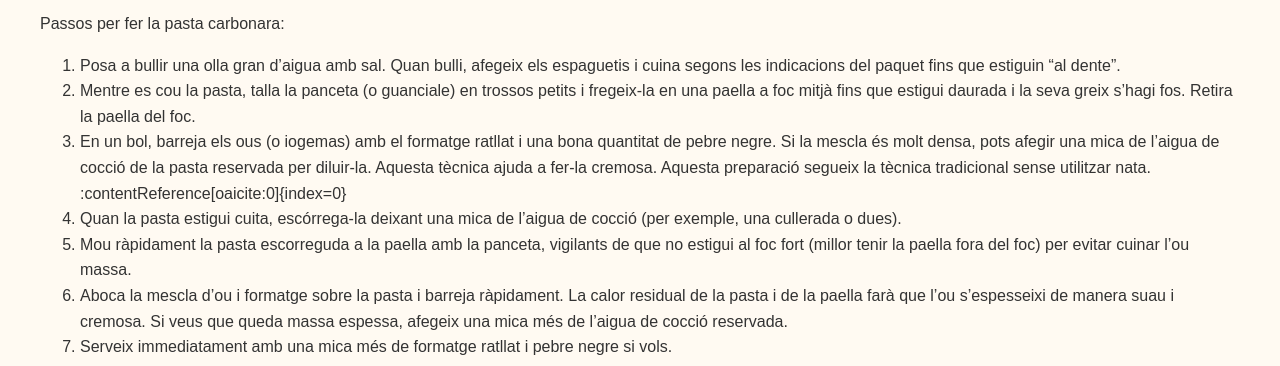
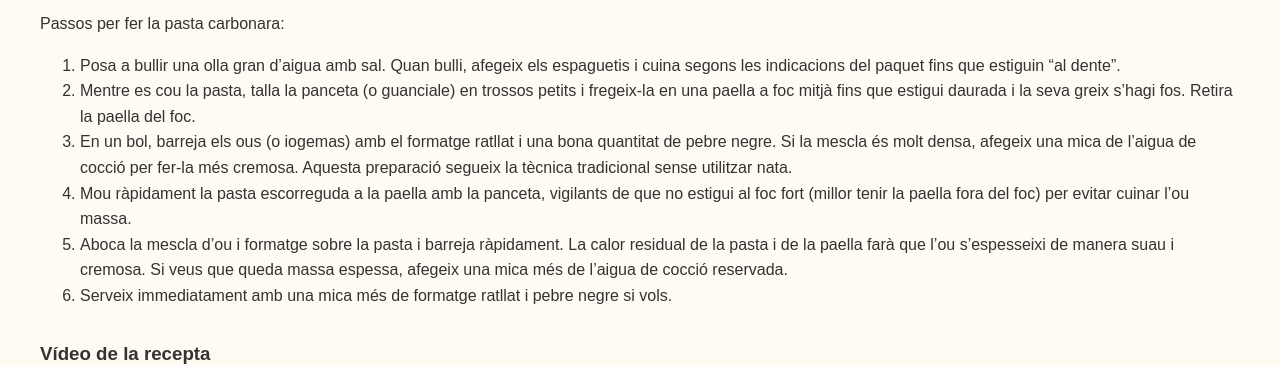
Before and after one commit to Amedinaap/webikerlucasalvaro, a plain HTML site: page Proyecto web/detall_pasta.html in a window 1280 px wide. Shown: the part 1420-1786 px from the top of the page. Drawn offline with Linux system fonts and the light colour scheme.

Commit message:
corregido

```diff
--- a/Proyecto web/detall_pasta.html
+++ b/Proyecto web/detall_pasta.html
@@ -42,8 +42,7 @@
       <ol>
         <li>Posa a bullir una olla gran d’aigua amb sal. Quan bulli, afegeix els espaguetis i cuina segons les indicacions del paquet fins que estiguin “al dente”.</li>
         <li>Mentre es cou la pasta, talla la panceta (o guanciale) en trossos petits i fregeix-la en una paella a foc mitjà fins que estigui daurada i la seva greix s’hagi fos. Retira la paella del foc.</li>
-        <li>En un bol, barreja els ous (o iogemas) amb el formatge ratllat i una bona quantitat de pebre negre. Si la mescla és molt densa, pots afegir una mica de l’aigua de cocció de la pasta reservada per diluir-la. Aquesta tècnica ajuda a fer-la cremosa. Aquesta preparació segueix la tècnica tradicional sense utilitzar nata. :contentReference[oaicite:0]{index=0}</li>
-        <li>Quan la pasta estigui cuita, escórrega-la deixant una mica de l’aigua de cocció (per exemple, una cullerada o dues).</li>
+        <li>En un bol, barreja els ous (o iogemas) amb el formatge ratllat i una bona quantitat de pebre negre. Si la mescla és molt densa, afegeix una mica de l’aigua de cocció per fer-la més cremosa. Aquesta preparació segueix la tècnica tradicional sense utilitzar nata.</li>
         <li>Mou ràpidament la pasta escorreguda a la paella amb la panceta, vigilants de que no estigui al foc fort (millor tenir la paella fora del foc) per evitar cuinar l’ou massa.</li>
         <li>Aboca la mescla d’ou i formatge sobre la pasta i barreja ràpidament. La calor residual de la pasta i de la paella farà que l’ou s’espesseixi de manera suau i cremosa. Si veus que queda massa espessa, afegeix una mica més de l’aigua de cocció reservada.</li>
         <li>Serveix immediatament amb una mica més de formatge ratllat i pebre negre si vols.</li>
```
